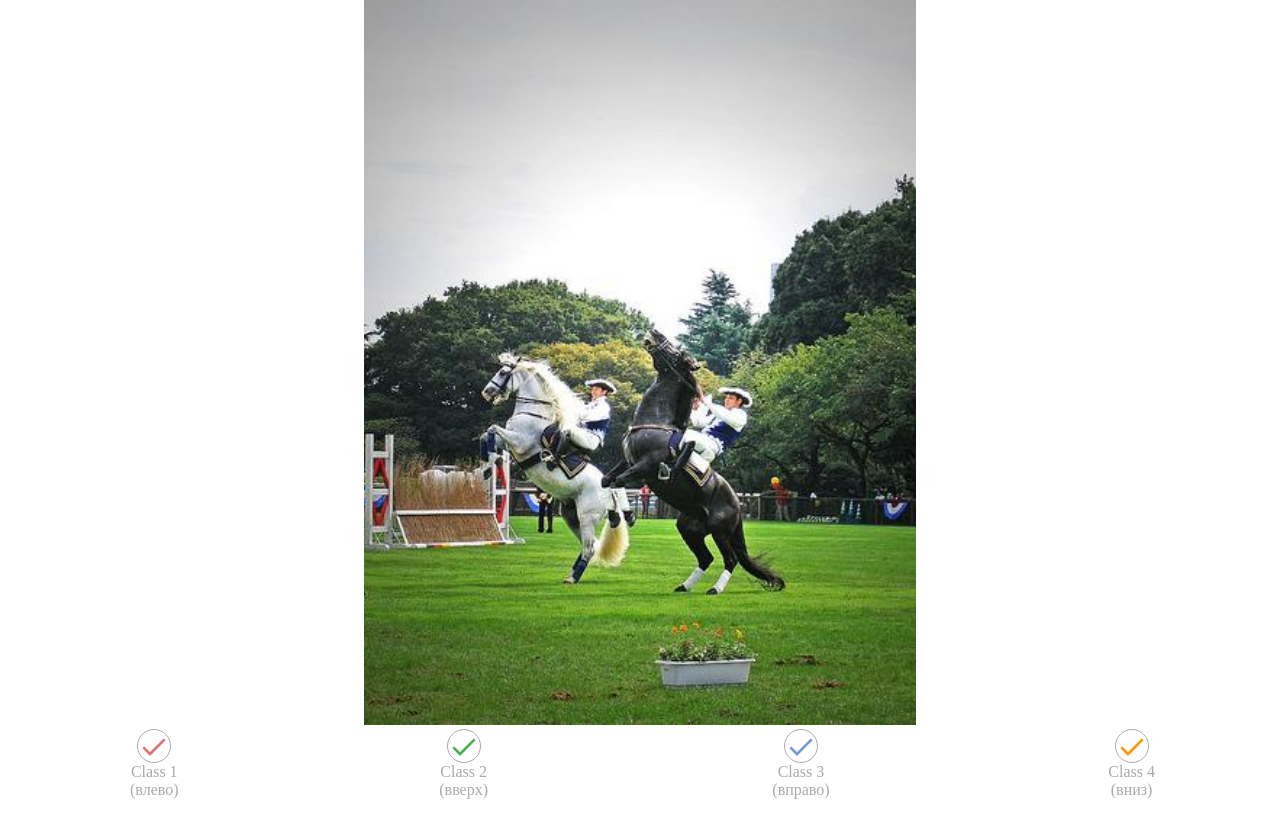
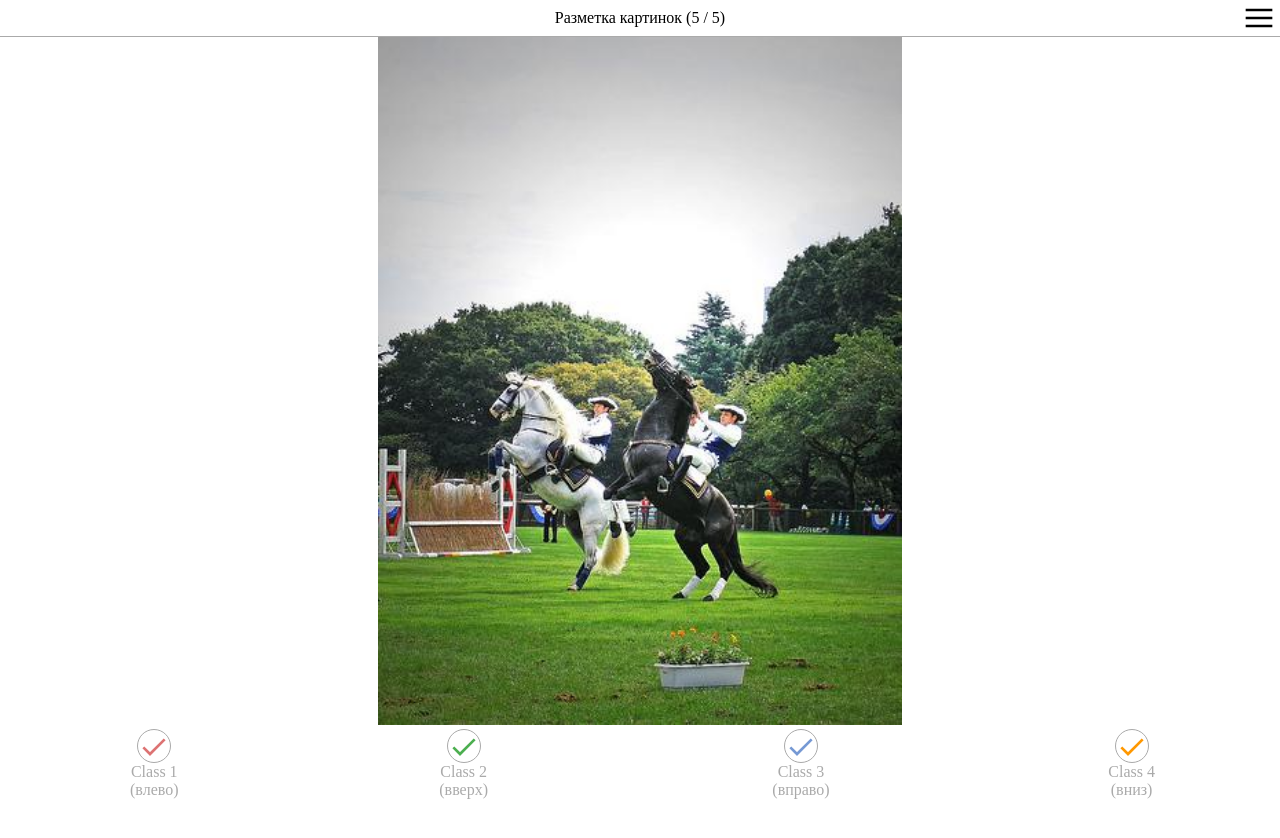
Before and after one commit to dronperminov/SwipeImageClassificationMarkup, a plain HTML site: page SwipeImageClassificationMarkup.html in a window 1280 px wide. After the commit the page ends 800 px from the top, so only its background shows below. Drawn offline with Linux system fonts and the light colour scheme.

Commit message:
add menu

```diff
--- a/SwipeImageClassificationMarkup.html
+++ b/SwipeImageClassificationMarkup.html
@@ -4,20 +4,25 @@
     <meta charset="utf-8">
     <meta name="viewport" content="width=device-width, initial-scale=1">
     <title>Swipe image classification markup</title>
+    <link rel="stylesheet" href="https://cdnjs.cloudflare.com/ajax/libs/font-awesome/4.7.0/css/font-awesome.min.css">
 
     <style>
         body { margin: 0; padding: 0; overflow: hidden; }
         canvas { cursor: pointer; pointer-events: none; }
         .markup { width: 100vw; height: 100vh; }
 
+        .menu-box { text-align: center; color: #000; position: relative; min-height: 36px; display: table; width: 100%; border-bottom: 1px solid #aaa }
+        .title-box { display: table-cell; vertical-align: middle; }
+        .menu-icon { position: absolute; top: 2px; right: 5px; width: 32px; height: 32px; cursor: pointer; }
+        .menu { position: absolute; top: 36px; right: 0px; display: inline-block; padding: 5px 10px; background: #fff; border: 1px solid #aaa; text-align: left; line-height: 1.5; }
+        .menu a { text-decoration: none; }
         .labels-box { display: table; width: 100%; color: #aaa }
         .labels-cell { display: table-cell; text-align: center; }
         .label-btn { display: inline-block; width: 32px; height: 32px; border-radius: 100%; border: 1px solid #aaa; background: #fff; text-align: center; vertical-align: middle; cursor: pointer; }
     </style>
 </head>
 <body>
-    <div class="markup" id="markup"></div><br>
-    <div class="markup" id="markup-2"></div>
+    <div class="markup" id="markup"></div>
 
     <script src="swipe_markup.js"></script>
     <script>
@@ -28,10 +33,19 @@
             DOWN: { "name": "Class 4", "color": "#fff", "background": "#ff9800" },
         }
 
+        let items = [
+            '<a href="#"><i class="fa fa-question"></i> Манифест</a>',
+            '<a href="#"><i class="fa fa-rotate-left"></i> Восстановить прошлую</a>',
+            '<a href="#"><i class="fa fa-list"></i> История</a>',
+            '<a href="#"><i class="fa fa-download"></i> Скачать разметку</a>'
+        ]
+
         let imgs = ['imgs/img.jpg', 'imgs/img2.jpg', 'imgs/img3.jpg', 'imgs/img4.jpg', 'imgs/img5.jpg']
-        let img = imgs[Math.floor(Math.random() * imgs.length)]
+        let index = Math.floor(Math.random() * imgs.length)
+        let img = imgs[index]
+        let title = `Разметка картинок (${index + 1} / ${imgs.length})`
 
-        let markup = new SwipeMarkup(img, labels, "markup", true)
+        let markup = new SwipeMarkup(title, items, img, labels, "markup", true)
     </script>
 </body>
 </html>
--- a/swipe_markup.js
+++ b/swipe_markup.js
@@ -17,15 +17,19 @@ const NAMES = {
     DOWN: 'вниз',
 }
 
-function SwipeMarkup(imgURL, labels, divId, isFullScreen) {
+function SwipeMarkup(title, items, imgURL, labels, divId, isFullScreen) {
     this.labels = labels
+    this.title = title
     this.isFullScreen = isFullScreen
-
-    this.InitBlocks(divId)
 
     this.image = new Image()
     this.image.src = imgURL
-    this.image.onload = () => this.InitialDraw()
+    this.image.onload = () => this.Init(divId, items)
+}
+
+SwipeMarkup.prototype.Init = function(id, items) {
+    this.InitBlocks(id, items)
+    this.InitialDraw()
 
     window.addEventListener('resize', () => this.InitialDraw())
 
@@ -46,14 +50,51 @@ SwipeMarkup.prototype.InitialDraw = function() {
     this.Draw()
 }
 
-SwipeMarkup.prototype.InitBlocks = function(id) {
+SwipeMarkup.prototype.InitBlocks = function(id, items) {
     this.mainBox = document.getElementById(id)
 
+    this.InitMenuBlock(items)
     this.InitCanvasBlock()
     this.InitLabelsBlock()
 
     this.isPressed = false
     this.isSwiping = false
+}
+
+SwipeMarkup.prototype.InitMenuBlock = function(items) {
+    this.menuBlock = document.createElement('div')
+    this.menuBlock.className = 'menu-box'
+
+    let titleBox = document.createElement('div')
+    titleBox.className = 'title-box'
+    titleBox.innerHTML = this.title
+
+    let menuIcon = document.createElement('div')
+    menuIcon.className = 'menu-icon'
+    menuIcon.innerHTML = '<svg xmlns="http://www.w3.org/2000/svg" width="32" height="32" viewBox="0 0 24 24"><path d="M 2 5 L 2 7 L 22 7 L 22 5 L 2 5 z M 2 11 L 2 13 L 22 13 L 22 11 L 2 11 z M 2 17 L 2 19 L 22 19 L 22 17 L 2 17 z"></path></svg>'
+    menuIcon.addEventListener('click', () => this.ToggleMenu())
+
+    this.menuBlock.appendChild(titleBox)
+    this.menuBlock.appendChild(menuIcon)
+    this.InitMenu(items)
+
+    this.mainBox.appendChild(this.menuBlock)
+}
+
+SwipeMarkup.prototype.InitMenu = function(items) {
+    this.menu = document.createElement('span')
+    this.menu.className = 'menu'
+    this.menu.innerHTML = items.join('<hr>')
+    this.menu.style.display = 'none'
+    this.menuBlock.appendChild(this.menu)
+}
+
+SwipeMarkup.prototype.ToggleMenu = function() {
+    this.menu.style.display = this.menu.style.display == 'none' ? '' : 'none'
+}
+
+SwipeMarkup.prototype.CloseMenu = function() {
+    this.menu.style.display = 'none'
 }
 
 SwipeMarkup.prototype.InitCanvasBlock = function() {
@@ -115,8 +156,9 @@ SwipeMarkup.prototype.InitLabelsBlock = function() {
 }
 
 SwipeMarkup.prototype.InitSizes = function() {
+    let padding = this.menuBlock.offsetHeight + this.labelsBox.offsetHeight + 5
     this.width = (this.isFullScreen ? window.innerWidth : this.mainBox.clientWidth)
-    this.height = (this.isFullScreen ? window.innerHeight : this.mainBox.clientHeight) - this.labelsBox.offsetHeight - 5
+    this.height = (this.isFullScreen ? window.innerHeight : this.mainBox.clientHeight) - padding
 
     let scaleWidth = this.width / this.image.width
     let scaleHeight = this.height / this.image.height
@@ -234,6 +276,7 @@ SwipeMarkup.prototype.MouseDown = function(x, y) {
     this.prevY = y
     this.isPressed = true
 
+    this.CloseMenu()
     this.Draw()
 }
 
@@ -294,6 +337,7 @@ SwipeMarkup.prototype.KeyDown = function(e) {
 
 SwipeMarkup.prototype.SwipeFrom = function(dir) {
     this.isPressed = false
+    this.CloseMenu()
 
     let steps = 10
     let step = 1
```
